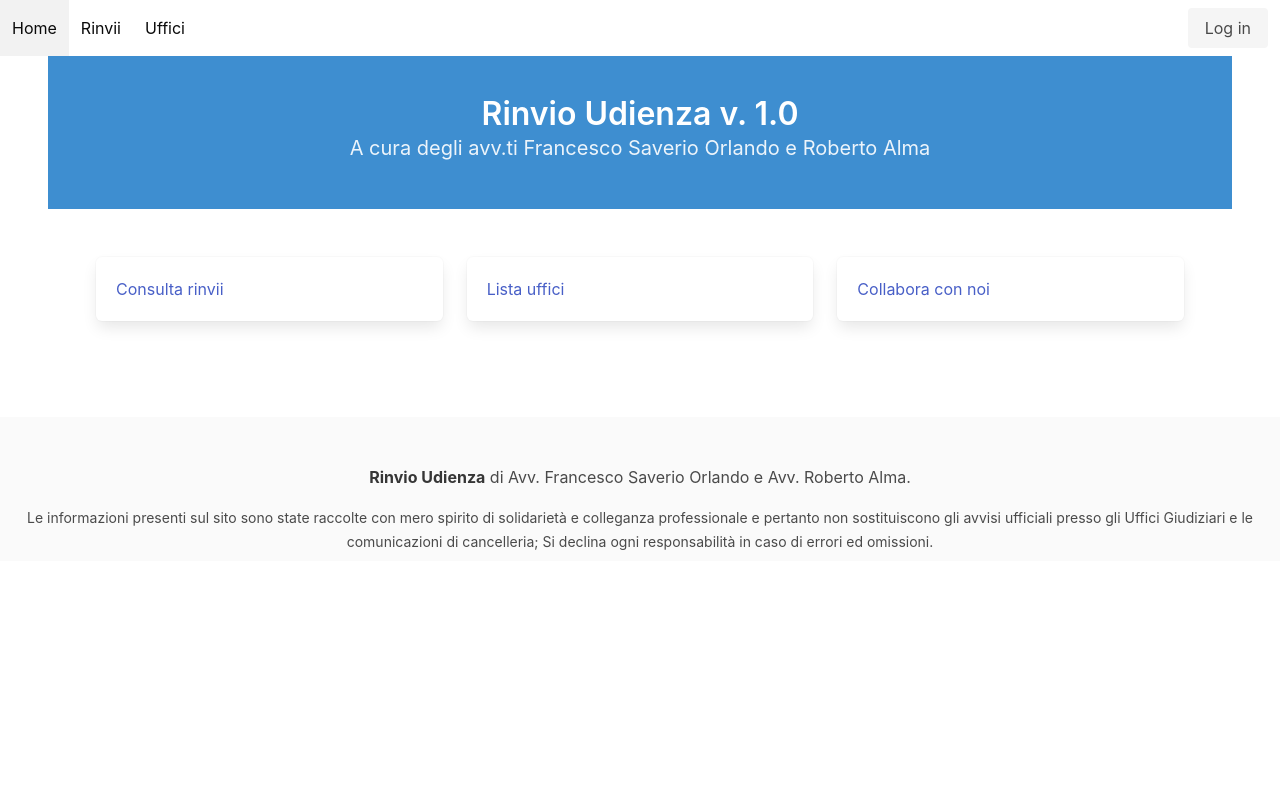
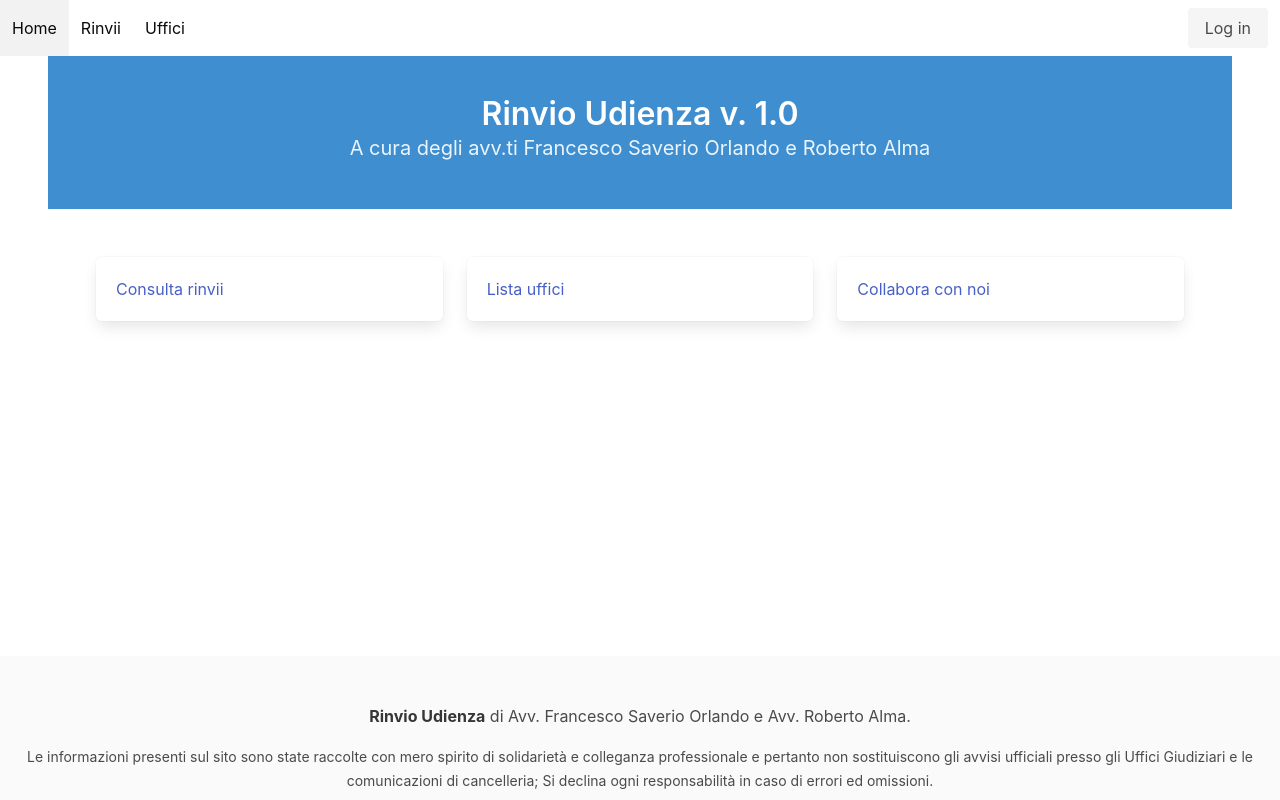
Before and after one commit to avvRobertoAlma/rinvio-udienza, a Django app: page / in a window 1280 px wide. Run offline with Django 3.2, Linux system fonts and the light colour scheme; some libraries are stand-ins or nearby versions.

Commit message:
fix footer

```diff
--- a/src/templates/base.html
+++ b/src/templates/base.html
@@ -13,12 +13,23 @@
 
 <style>
 
+.Site{
+  display: flex;
+  min-height: 100vh;
+  flex-direction: column;
+}
+
+.Site-content{
+  flex: 1;
+}
+
 .footer {
 height:15vh;
 }
 </style>
 
-<body>
+<body class="Site">
+    <div class="Site-content">
     {% include 'navbar.html' %}
     <section class="section">
 
@@ -27,7 +38,7 @@ height:15vh;
             {% endblock content %}
 
     </section>
-
+    </div>
 {% include 'footer.html' %}
 
 
```
